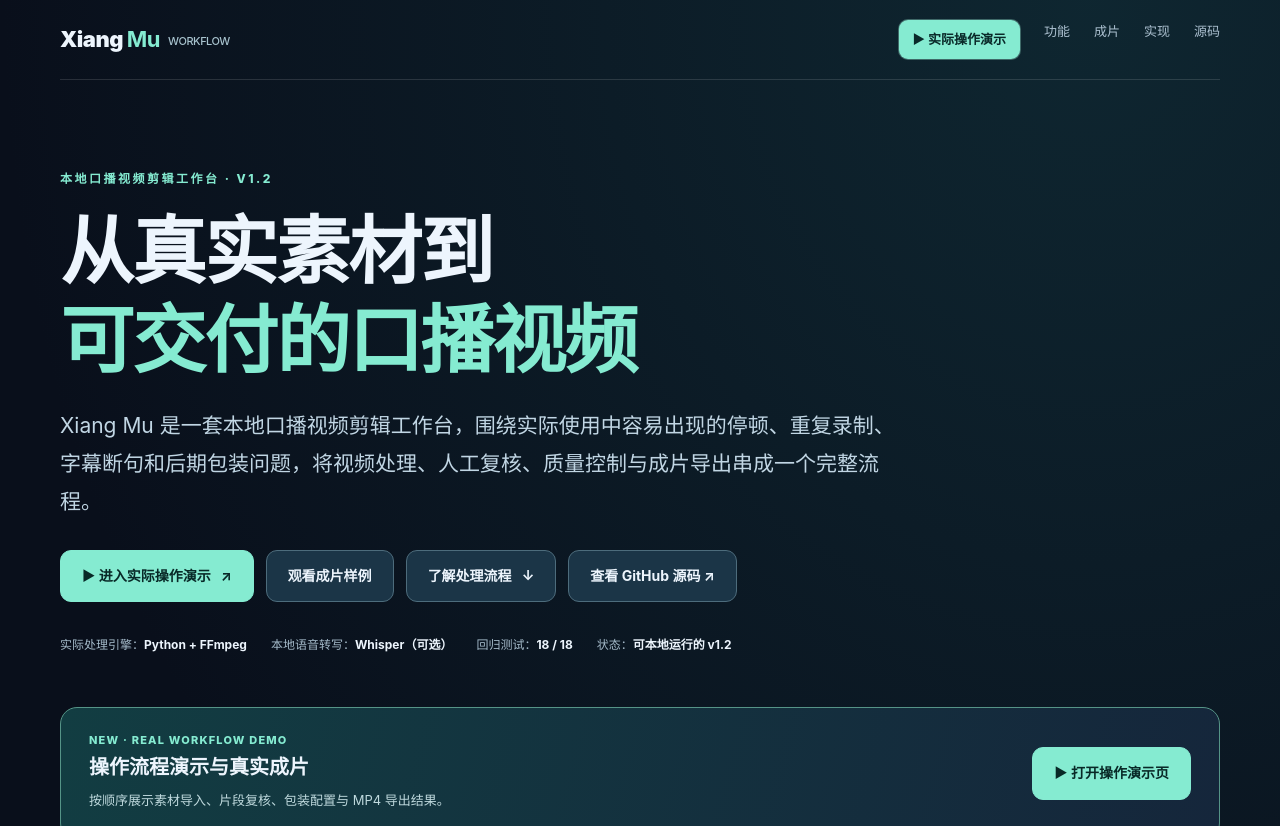
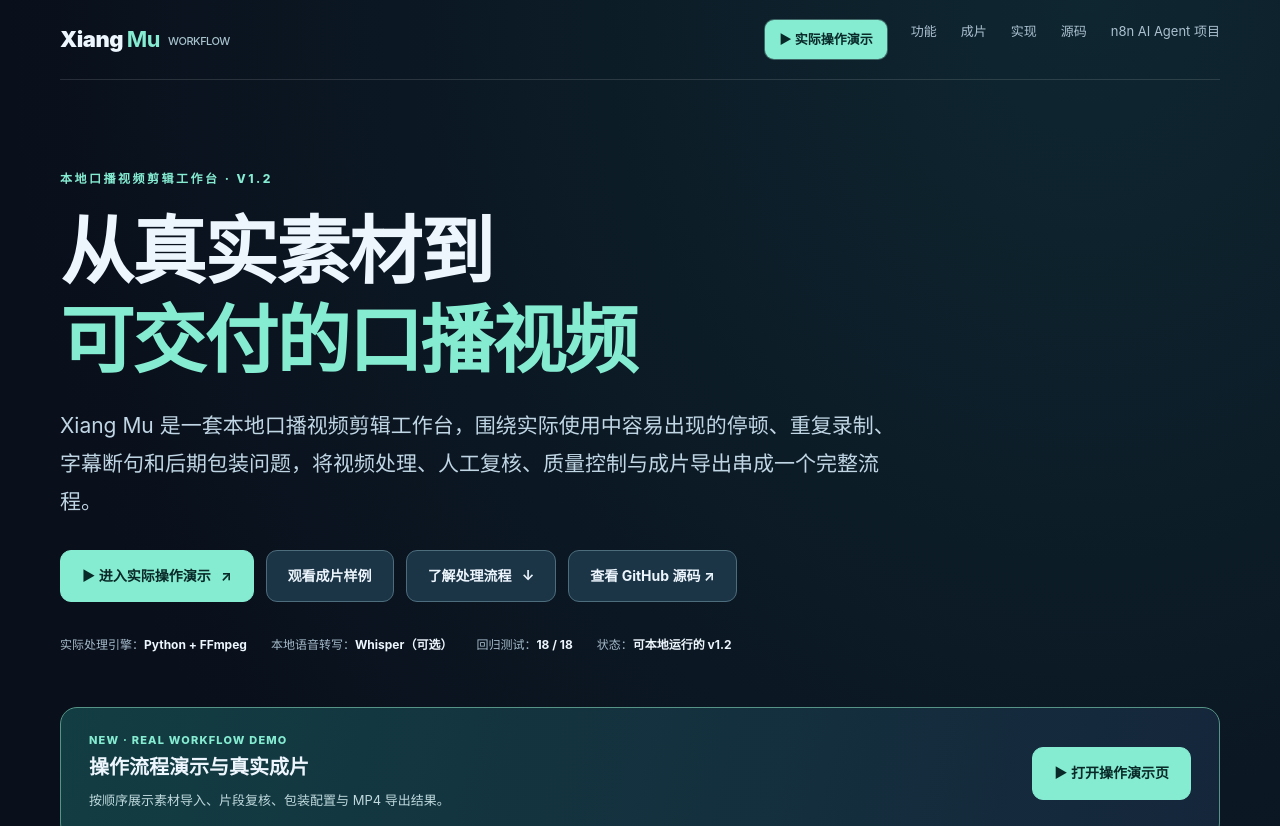
Before and after one commit to z15314102792-arch/Xiang-Mu, a plain HTML site: page index.html in a window 1280 px wide. Shown: the top 826 px of the page. Drawn offline with Linux system fonts and the light colour scheme.

Commit message:
Link the independent n8n AI Agent project from Xiang Mu showcase

```diff
--- a/index.html
+++ b/index.html
@@ -35,7 +35,7 @@ footer{padding:32px 0 65px;border-top:1px solid #ffffff22;color:#91aabc;font-siz
 </style></head><body>
 <div class="wrap"><header class="top">
   <div class="logo">Xiang <b>Mu</b><span style="font-size:11px;vertical-align:middle;font-weight:500;color:#a8c3ce;margin-left:8px">WORKFLOW</span></div>
-  <nav class="topnav"><a class="navspot" href="walkthrough.html">▶ 实际操作演示</a><a href="#features">功能</a><a href="#demo">成片</a><a href="#implementation">实现</a><a href="https://github.com/z15314102792-arch/Xiang-Mu" target="_blank" rel="noopener noreferrer">源码</a></nav>
+  <nav class="topnav"><a class="navspot" href="walkthrough.html">▶ 实际操作演示</a><a href="#features">功能</a><a href="#demo">成片</a><a href="#implementation">实现</a><a href="https://github.com/z15314102792-arch/Xiang-Mu" target="_blank" rel="noopener noreferrer">源码</a><a href="https://github.com/z15314102792-arch/n8n-ai-agent" target="_blank" rel="noopener noreferrer">n8n AI Agent 项目</a></nav>
 </header>
 <main>
 <section class="hero">
```
